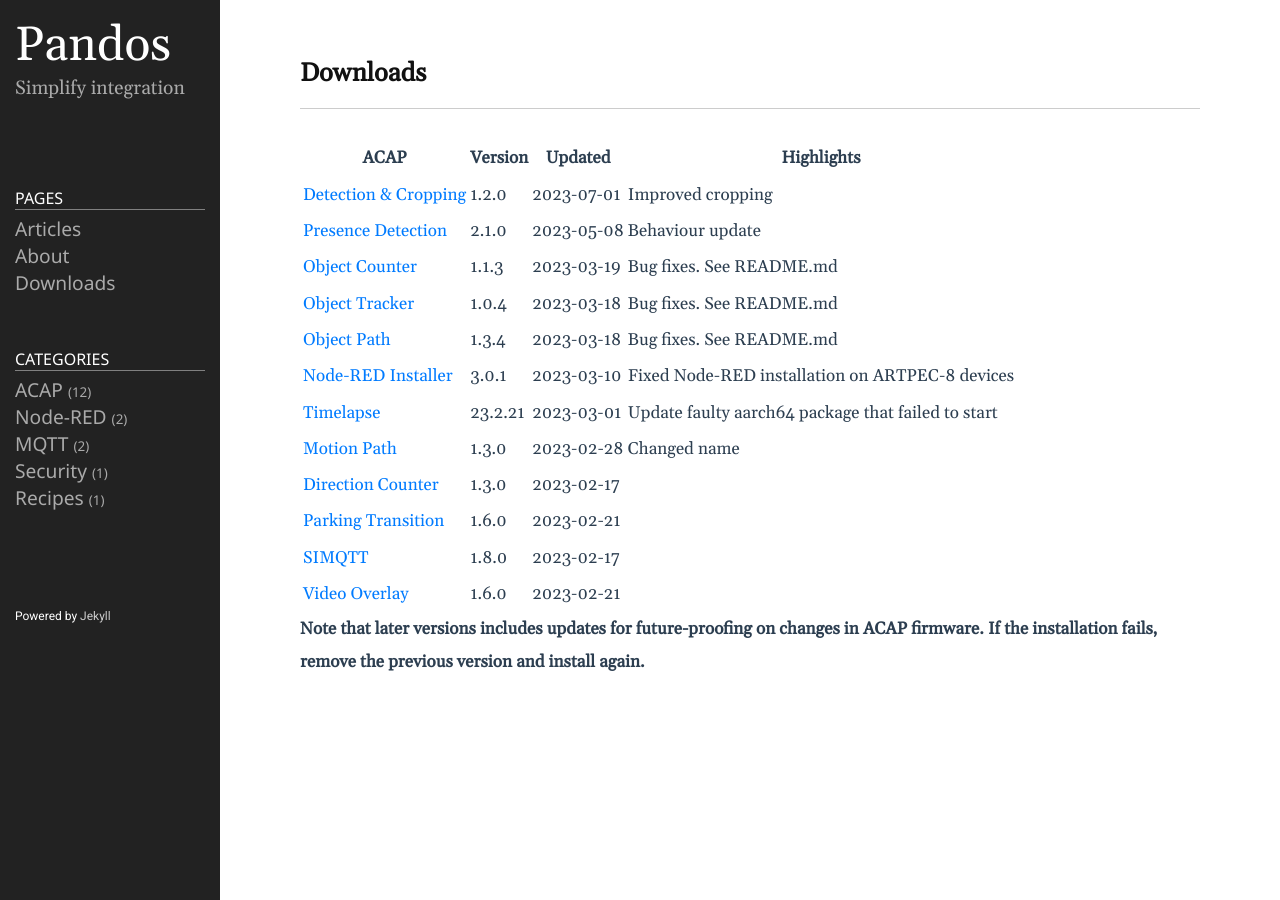
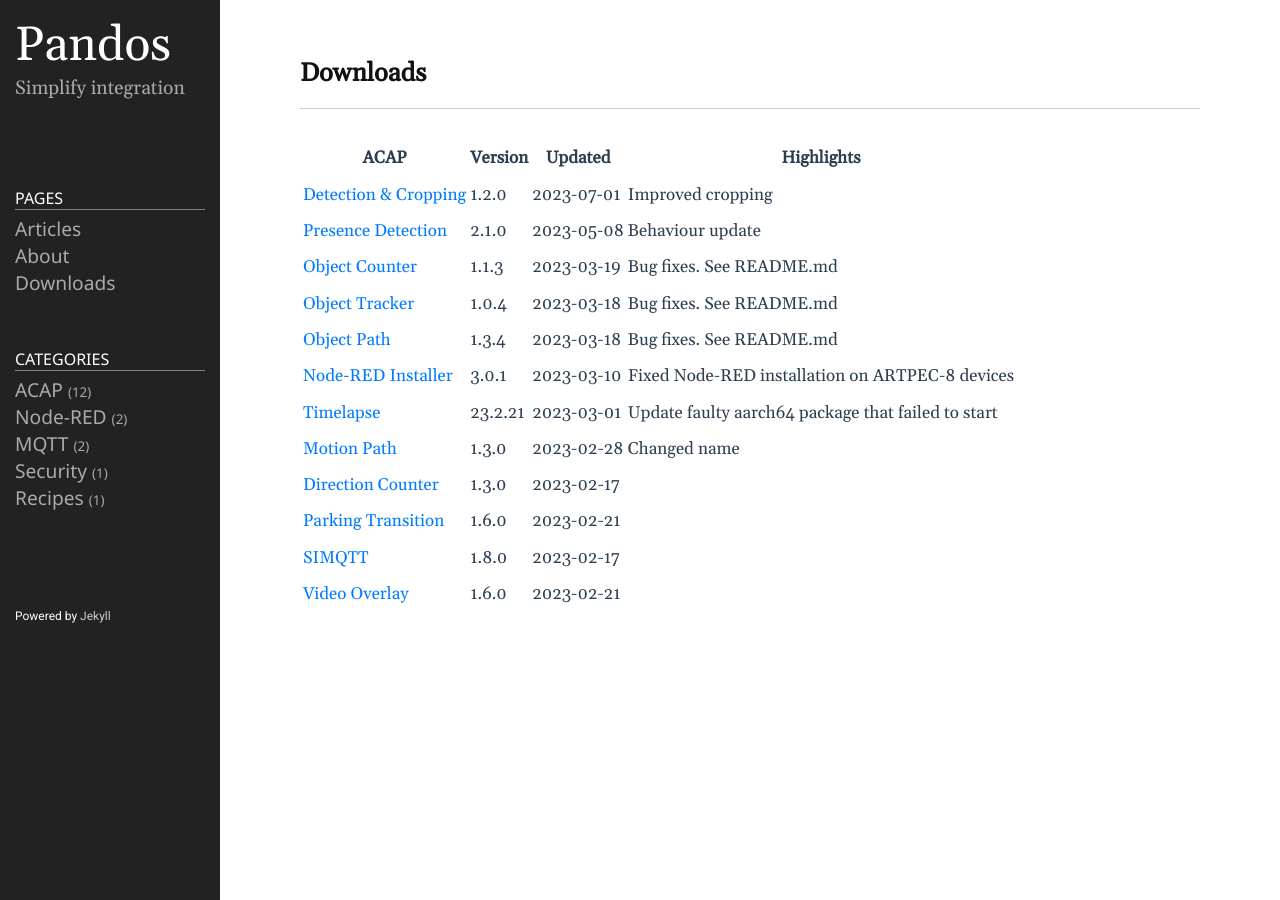
Before and after one commit to pandosme/pandosme.github.io, a Jekyll site: the page built from docs/downloads.md, in a window 1280 px wide. Built offline with Jekyll 4.4.1, drawn with Linux system fonts in a browser that asks for light colours.

Commit message:
Update downloads.md

```diff
--- a/docs/downloads.md
+++ b/docs/downloads.md
@@ -18,5 +18,3 @@ permalink: /downloads/
 |[Parking Transition](https://acap.juhlin.me/package/parking) |1.6.0 |2023-02-21 | |
 |[SIMQTT](https://acap.juhlin.me/package/simqtt) |1.8.0 |2023-02-17 | |
 |[Video Overlay](https://acap.juhlin.me/package/xoverlay) |1.6.0 |2023-02-21 | |
-
-**Note that later versions includes updates for future-proofing on changes in ACAP firmware.  If the installation fails, remove the previous version and install again.**
```
